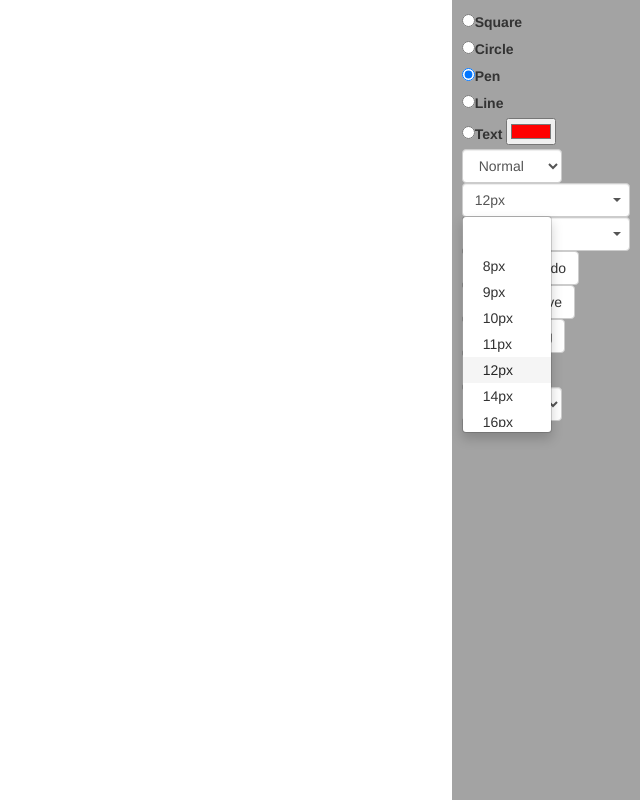
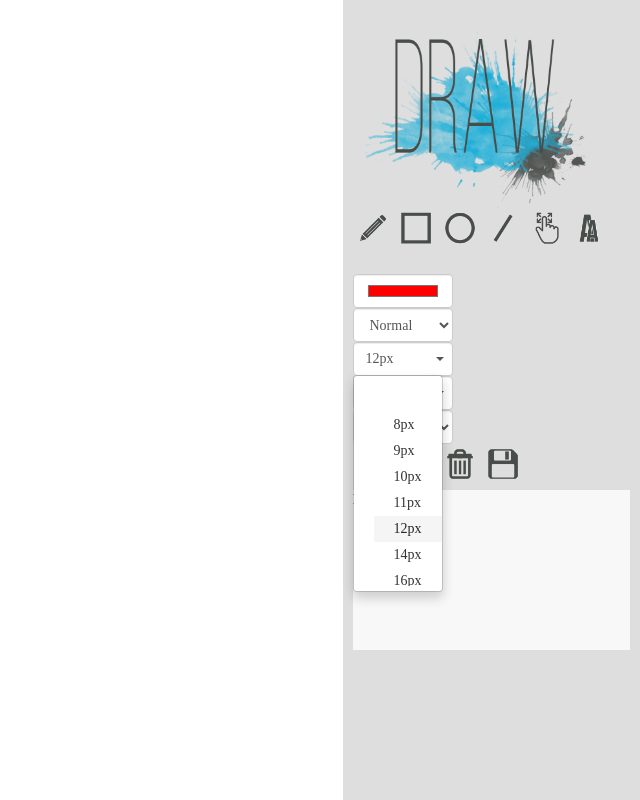
Before and after one commit to skytturnarThrjar/project, a plain HTML site: page index.html in a window 1280 px wide. Both pictures are taken after a click on the element "12px". Shown: the whole page, without its empty margins (640-1280 px from the left). Drawn offline with nearby package versions, Linux system fonts and the light colour scheme.

Commit message:
Rosaa fínt og allt að virkaa

```diff
--- a/css/main.css
+++ b/css/main.css
@@ -1,16 +1,19 @@
 body
 {
 	/*margin: 10px;*/
+	color:#4a4c49;
+	font-family: 'Impact, Charcoal, sans-serif';
 }
 
+/* canvas { background:url(../test.jpg); }
+*/
 
-.dropdown {
+.width-100 {
     width: 100px;
-
 }
 
 #toolbar {
-	background-color: rgba(102, 102, 102, 0.6);
+	background-color:#dedede;
 }
 #canvas {
 	display:block;
@@ -21,6 +24,42 @@ body
 	height : 100%;
 }
 
+#drawingList {
+	background-color: white;
+	opacity: 0.8;
+    height:130px;
+    overflow-x:scroll;
+}
+.drawingListTitle {
+	background-color: white;
+	opacity: 0.8;
+    height:30px;
+}
+
+
+li {
+	list-style: none;
+	color: black;
+	padding-left: 20px;
+}
+
+li:hover {
+	color:#ED8139;
+	text-decoration: none;
+}
+
+#squarebutton:hover {
+
+}
+/*
+label {
+    text-align:center;
+	vertical-align:middle;
+}*/
+
+.shapes {
+	justify-content: center;
+}
 .textfield {
     position: absolute;
     height: 50px;
--- a/index.html
+++ b/index.html
@@ -25,52 +25,59 @@
 
 </head>
 <body class="row">
-	<div class="col-md-10">
+
+<div class="col-md-9 col-sm-8 col-xs-8">
 	  	<canvas id="canvas" ></canvas>
 	</div>
+	<div class="col-md-3 col-sm-4 col-xs-4">
+		<div id="toolbar">
+				<div class="shapes">
+					<img src="img/LogoDraw.png" alt="Draw" style="width:100%;">
+					<input type="image" src="img/icons/pen.gif" name="tool" id="penbutton" width="40" height="40" value="pen"></input>
+					<!-- <label for="penbutton">Pen</label><br/> -->
+					<input type="image" src="img/icons/Square.gif" name="tool" id="squarebutton" width="40" height="40" value="square"></input><!-- <label for="squarebutton" >Square</label><br/> -->
+					<input type="image" src="img/icons/circle.gif" name="tool" id="circlebutton" width="40" height="40" value="square"></input><!-- <label  for="circlebutton">Circle</label><br/> -->
 
-	<div class="col-md-2">
-		<div id="toolbar">
-				<input type="radio" name="tool" id="squarebutton" value="square"></input><label for="squarebutton">Square</label><br/>
-				<input type="radio" name="tool" id="circlebutton" value="circle"></input><label for="circlebutton">Circle</label><br/>
-				<input type="radio" name="tool" id="penbutton" value="pen"></input><label for="penbutton">Pen</label><br/>
-				<input type="radio" name="tool" id="linebutton" value="line"></input><label for="linebutton">Line</label><br/>
-				<input type="radio" name="tool" id="textbutton" value="text"></input><label for="textbutton">Text</label>
-				<input class="bfh-colorpicker" type="color" name="color" id="color" value="#ff0000"></input><br/>
+					<input type="image" src="img/icons/line.gif" name="tool" id="linebutton" width="40" height="40" value="line"></input>
+					<!-- <label for="linebutton">Line</label><br/> -->
+					<input type="image" src="img/icons/move.gif" name="tool" id="movebutton" width="40" height="40" value="text"></input>
 
-				<select class="form-control dropdown" id="fontStyle">
+
+					<input type="image" src="img/icons/text.gif" name="tool" id="textbutton" width="40" height="40" value="text"></input>
+
+					<!-- <input type="radio" src="text.gif" name="tool" id="textbutton" width="40" height="40" value="text"> -->
+
+				</div>
+				<br/>
+
+				<input class="bfh-colorpicker form-control width-100 " type="color" name="color" id="color" value="#ff0000"></input>
+
+				<select class="form-control width-100" id="fontStyle">
 	 				<option value="normal">Normal</option>
 	 				<option value="italic">Italic</option>
 	 				<option value="bold">Bold</option>
 				</select>
 				<!--
-				<select class="form-control dropdown" id="fontSize">
+				<select class="form-control width-100" id="fontSize">
 					<option value="10pt">10pt</option>
 					<option value="12pt">12pt</option>
 					<option value="14pt">14pt</option>
 					<option value="16pt">16pt</option>
 					<option value="32pt">32pt</option>
 					<option value="64pt">64pt</option>
-				</select>-->
-				<!--<select class="form-control dropdown" id="font">
+				</select>
+				<select class="form-control width-100" id="font">
 					<option value="Arial">Arial</option>
 					<option value="Comic Sans MS">Comic Sans</option>
 					<option value="Courier New">Courier New</option>
 					<option value="Trebuchet MS">Trebuchet MS</option>
 					<option value="Verdana">Verdana</option>
-				</select>-->
-				<div class="bfh-selectbox bfh-fontsizes" data-fontsize="12" id="fontSize"></div>
-				<div class="bfh-selectbox bfh-fonts" data-font="Arial" id="font"></div>
-				<input class="btn btn-default" type="button" name="clearbutton" id="clearbutton" value="clear"></input>
-				<input class="btn btn-default" type="button" name="tool" id="undobutton" value="undo"></input>
-				<input class="btn btn-default" type="button" name="tool" id="redobutton" value="redo"></input>
-				<input class="btn btn-default" type="button" name="tool" id="savebutton" value="save"></input>
-				<input class="btn btn-default" type="button" name="tool" id="loadDrawingbutton" value="loadDrawing"></input>
-				<input class="btn btn-default" type="button" name="tool" id="loadDrawingListbutton" value="loadList"></input>
+				</select> -->
 
+				<div class="bfh-selectbox bfh-fontsizes width-100" data-fontsize="12" id="fontSize"></div>
+				<div class="bfh-selectbox bfh-fonts width-100" data-font="Arial" id="font"></div>
 
-
-				<select class="form-control dropdown" id="width">
+				<select class="form-control width-100" id="width">
 					<option value="1">1px</option>
 					<option value="2">2px</option>
 					<option value="4">4px</option>
@@ -78,13 +85,23 @@
 					<option value="8">8px</option>
 					<option value="10">10px</option>
 				</select>
+
+				<input type="image" src="img/icons/undo.gif" id="undobutton" value="undo" width="40" height="40"></input>
+				<input type="image" src="img/icons/redo.gif" id="redobutton" value="redo" width="40" height="40"></input>
+
+				<input type="image" src="img/icons/clear.gif" id="clearbutton" value="clear" width="40" height="40"></input>
+				<input type="image" src="img/icons/save.gif"  type="button" name="tool" id="savebutton" value="Save Drawing" width="40" height="40"></input>
+
+				<div class="drawingListTitle">Drawing list</div>
+				<div class="drawingList" id="drawingList"></div>
+
 		</div>
 	</div>
 
+
 	<div class="textfield">
 		<input type="text" id="textbox" autofocus/>
-	</div>
-	<!-- pos - absolute, zindex - 99, display - none, bæta við hniti í samræmi við alla síðuna, default hide, onclick show-->
+	</div>	<!-- pos - absolute, zindex - 99, display - none, bæta við hniti í samræmi við alla síðuna, default hide, onclick show-->
 
 	<!-- jQuery (necessary for Bootstrap's JavaScript plugins) -->
     <script src="https://ajax.googleapis.com/ajax/libs/jquery/1.11.3/jquery.min.js"></script>
--- a/js/App.js
+++ b/js/App.js
@@ -1,3 +1,8 @@
+ function ShowWhiteboardDrawing(id) {
+ 	app.clear()
+	app.ShowDrawing(id);
+}
+
 function App(canvasSelector) {
 	canvas.width = window.innerWidth;
     canvas.height = window.innerHeight;
@@ -53,7 +58,6 @@ function App(canvasSelector) {
 		if(shape.name === 'Textbox'){
 			drawingStop(e);
 		}
-
 		// Add drawing and drawingStop functions to the mousemove and mouseup events
 		self.canvas.on({
 			mousemove:drawing,
@@ -66,11 +70,9 @@ function App(canvasSelector) {
    			canvas.height = window.innerHeight;
 			self.redraw();
 		}
-
 	};
 
 	self.mousedown = function(e) {
-
 		if(self.shapeFactory !== null) {
 			self.drawingStart(e);
 		} else {
@@ -94,7 +96,7 @@ function App(canvasSelector) {
 	self.save = function() {
 		var stringifiedArray = JSON.stringify(self.shapes);
 			var param = { "user": "laufey14", // You should use your own username!
-				"name": "test2", //title,
+				"name": "JAA", //title,
 				"content": stringifiedArray,
 				"template": true
 			};
@@ -109,6 +111,7 @@ function App(canvasSelector) {
 				success: function (data) {
 					// The save was successful...
 					console.log("worked");
+					self.loadDrawingList();
 				},
 				error: function (xhr, err) {
 					// Something went wrong...
@@ -121,7 +124,6 @@ function App(canvasSelector) {
 	self.loadDrawingList = function() {
 		var stringifiedArray = JSON.stringify(self.shapes);
 			var param = { "user": "laufey14", // You should use your own username!
-				"name": "test1",
 				"content": stringifiedArray,
 				"template": true
 			};
@@ -134,14 +136,17 @@ function App(canvasSelector) {
 				dataType: "jsonp",
 				crossDomain: true,
 				success: function (data) {
-				var str = "<ul class='xbreadcrumbs' style='position:absolute; bottom:0px'>";
+				var str = "<li '>";
+
+					$('#drawingList li').remove();
+
 
 					for( var i in data)
 					{
-   						str += '<li><a href="#">'+ data[i].WhiteboardTitle +'</a></li>';
+   						str += '<li onclick="ShowWhiteboardDrawing('+  data[i].ID  +')" class="whiteboardTemplate">' + data[i].WhiteboardTitle+ '</li>';
 					}
-					str += '</ul>';
-					$('body').append(str);
+					str += '</li>';
+					$("#drawingList").append(str);
 					console.log(data);
 				},
 				error: function (xhr, err) {
@@ -150,12 +155,14 @@ function App(canvasSelector) {
 
 				}
 			});
+
+
 	};
 
-	self.loadDrawing = function() {
+	self.ShowDrawing = function ShowDrawing(id) {
 		var stringifiedArray = JSON.stringify(self.shapes);
 			var param = { "user": "laufey14", // You should use your own username!
-				"id" : 3622 // ekki harðkóða
+				"id" : id // ekki harðkóða
 			};
 
 			$.ajax({
@@ -168,15 +175,24 @@ function App(canvasSelector) {
 				success: function (data) {
 
 					var WhiteboardContents = JSON.parse(data.WhiteboardContents);
-					console.log(WhiteboardContents);
-					for(var i = 0; i < WhiteboardContents.length(); i++) {
 
-						var shape;
+					for(var i = 0; i < WhiteboardContents.length; i++) {
+
+						var shape = eval('new ' + WhiteboardContents[i].name + '();');
+
+						shape.pos = WhiteboardContents[i].pos;
+						shape.size = WhiteboardContents[i].size;
+						shape.color = WhiteboardContents[i].color;
+						shape.startX = WhiteboardContents[i].startX;
+						shape.startY = WhiteboardContents[i].startY;
+						shape.drawlineX = WhiteboardContents[i].drawlineX;
+						shape.drawlineY = WhiteboardContents[i].drawlineY;
+						shape.radius = WhiteboardContents[i].radius;
+						shape.width = WhiteboardContents[i].width;
 
 						self.shapes.push(shape);
-
-
 					}
+					self.redraw();
 
 				},
 				error: function (xhr, err) {
@@ -186,6 +202,7 @@ function App(canvasSelector) {
 				}
 			});
 	};
+
 
 	self.undo = function() {
 		var undoShape = self.shapes.pop();
@@ -209,7 +226,7 @@ function App(canvasSelector) {
 		self.color = color;
 	};
 
-	self.setWidth = function(width) {
+		self.setWidth = function(width) {
 		self.width = width;
 	};
 
@@ -245,6 +262,8 @@ $(function() {
 	// Wire up events
 	app = new App('#canvas');
 
+	app.loadDrawingList();
+
 	$('#squarebutton').click(function(){app.shapeFactory = function() {
 		return new Square();
 	};});
@@ -260,7 +279,6 @@ $(function() {
 	$('#textbutton').click(function(){app.shapeFactory = function() {
 	  return new Textbox($('#font').val(), $('#fontSize').val(), $('#fontStyle').val());
 	};});
-
 	$('#textbox').keyup(function(e){
 		if(e.which === 13){
 			app.setText($('#textbox').val());
@@ -272,7 +290,7 @@ $(function() {
 	$('#undobutton').click(function(){app.undo();});
 	$('#redobutton').click(function(){app.redo();});
 	$('#savebutton').click(function(){app.save();});
-	$('#loadDrawingbutton').click(function(){app.loadDrawing();});
+	// $('#loadDrawingbutton').click(function(){app.loadDrawing();});
 	$('#loadDrawingListbutton').click(function(){app.loadDrawingList();});
 	$('#color').change(function(){app.setColor($(this).val());});
 	$('#width').change(function(){app.setWidth($(this).val());});
@@ -281,4 +299,6 @@ $(function() {
     var checked = document.getElementById("penbutton");
     checked.click();
 
+
+
 });
```
Also changed, not shown: img/LogoDraw.png (added), img/icons/Square.gif (added), img/icons/SquareActive.gif (added), img/icons/circle.gif (added), img/icons/clear.gif (added), img/icons/clearActive.gif (added), img/icons/line.gif (added), img/icons/move.gif (added), img/icons/moveActive.gif (added), img/icons/pen.gif (added), img/icons/redo.gif (added), img/icons/redoActive.gif (added), img/icons/save.gif (added), img/icons/saveActive.gif (added), 3 more files.
